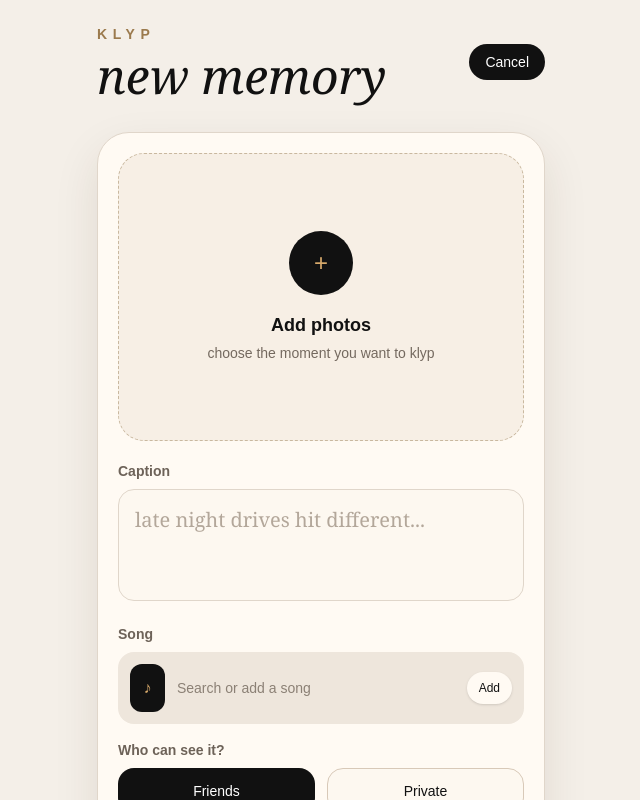
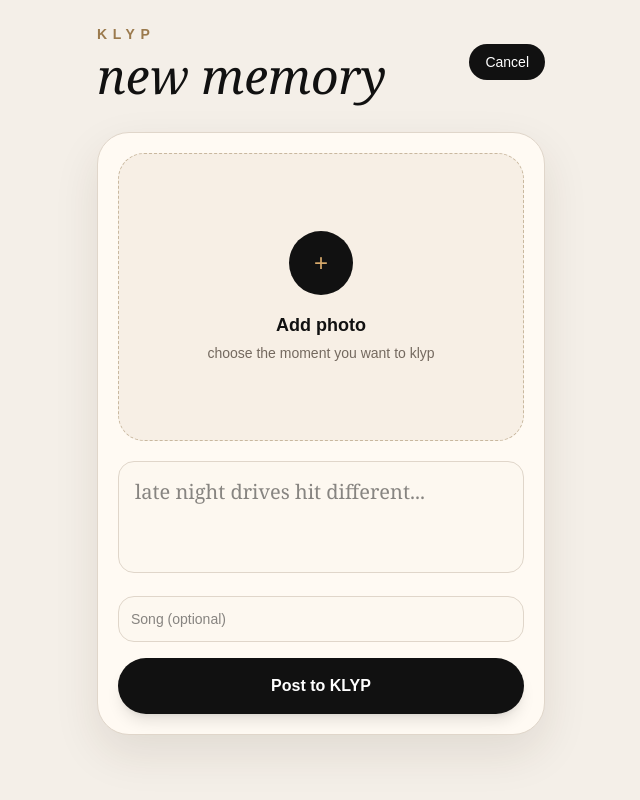
Before and after one commit to MrTeppy/klyp-app, a Next.js app: page /upload in a window 1280 px wide. Shown: the top 800 px of the page, without its empty margins (319-959 px from the left). Built offline with nearby package versions, Linux system fonts and the light colour scheme.

Commit message:
Fix upload page with working logic

```diff
--- a/app/upload/page.tsx
+++ b/app/upload/page.tsx
@@ -1,4 +1,52 @@
+"use client";
+
+import { useState } from "react";
+import { useRouter } from "next/navigation";
+
 export default function UploadPage() {
+  const router = useRouter();
+
+  const [file, setFile] = useState<File | null>(null);
+  const [preview, setPreview] = useState<string | null>(null);
+  const [caption, setCaption] = useState("");
+  const [song, setSong] = useState("");
+  const [loading, setLoading] = useState(false);
+
+  function handleFile(e: React.ChangeEvent<HTMLInputElement>) {
+    const selected = e.target.files?.[0];
+    if (!selected) return;
+
+    setFile(selected);
+    setPreview(URL.createObjectURL(selected));
+  }
+
+  async function handleSubmit(e: React.FormEvent) {
+    e.preventDefault();
+    if (!file) return alert("Add a photo first");
+
+    setLoading(true);
+
+    try {
+      const formData = new FormData();
+      formData.append("file", file);
+      formData.append("caption", caption);
+      formData.append("song", song);
+
+      // ⚠️ CHANGE THIS if your API route is different
+      await fetch("/api/upload", {
+        method: "POST",
+        body: formData,
+      });
+
+      router.push("/feed");
+    } catch (err) {
+      console.error(err);
+      alert("Upload failed");
+    } finally {
+      setLoading(false);
+    }
+  }
+
   return (
     <main className="min-h-screen bg-[#f4efe8] px-4 py-6 text-[#111]">
       <div className="mx-auto max-w-md">
@@ -10,78 +58,70 @@ export default function UploadPage() {
             <h1 className="mt-2 font-serif text-5xl italic">new memory</h1>
           </div>
 
-          <a
-            href="/feed"
+          <button
+            onClick={() => router.push("/feed")}
             className="rounded-full bg-[#111] px-4 py-2 text-sm text-white"
           >
             Cancel
-          </a>
+          </button>
         </header>
 
-        <section className="rounded-[32px] border border-[#e0d6ca] bg-[#fffaf3] p-5 shadow-[0_18px_45px_rgba(55,39,20,0.10)]">
+        <form
+          onSubmit={handleSubmit}
+          className="rounded-[32px] border border-[#e0d6ca] bg-[#fffaf3] p-5 shadow-[0_18px_45px_rgba(55,39,20,0.10)]"
+        >
+          {/* Upload */}
           <label className="mb-5 flex h-72 cursor-pointer flex-col items-center justify-center rounded-[26px] border border-dashed border-[#c9b89f] bg-[#f7efe5] text-center">
+            {preview ? (
+              <img
+                src={preview}
+                className="h-full w-full object-cover rounded-[26px]"
+              />
+            ) : (
+              <>
                 <div className="mb-4 flex h-16 w-16 items-center justify-center rounded-full bg-[#111] text-2xl text-[#d7a96b]">
                   +
                 </div>
-            <p className="text-lg font-semibold">Add photos</p>
+                <p className="text-lg font-semibold">Add photo</p>
                 <p className="mt-1 text-sm text-[#74695f]">
                   choose the moment you want to klyp
                 </p>
-            <input type="file" className="hidden" multiple accept="image/*" />
+              </>
+            )}
+
+            <input
+              type="file"
+              accept="image/*"
+              onChange={handleFile}
+              className="hidden"
+            />
           </label>
 
-          <div className="space-y-4">
-            <div>
-              <label className="mb-2 block text-sm font-semibold text-[#6d6258]">
-                Caption
-              </label>
+          {/* Caption */}
           <textarea
+            value={caption}
+            onChange={(e) => setCaption(e.target.value)}
             placeholder="late night drives hit different..."
-                className="h-28 w-full resize-none rounded-2xl border border-[#e0d6ca] bg-[#fdf8f0] p-4 font-serif text-xl outline-none placeholder:text-[#b3a79a]"
+            className="mb-4 h-28 w-full resize-none rounded-2xl border border-[#e0d6ca] bg-[#fdf8f0] p-4 font-serif text-xl outline-none"
           />
-            </div>
 
-            <div>
-              <label className="mb-2 block text-sm font-semibold text-[#6d6258]">
-                Song
-              </label>
-              <div className="flex items-center gap-3 rounded-2xl bg-[#eee6dc] p-3">
-                <div className="flex h-12 w-12 items-center justify-center rounded-xl bg-[#111] text-[#d7a96b]">
-                  ♪
-                </div>
+          {/* Song */}
           <input
-                  placeholder="Search or add a song"
-                  className="w-full bg-transparent text-sm outline-none placeholder:text-[#8b8075]"
+            value={song}
+            onChange={(e) => setSong(e.target.value)}
+            placeholder="Song (optional)"
+            className="mb-4 w-full rounded-2xl border border-[#e0d6ca] bg-[#fdf8f0] p-3 text-sm outline-none"
           />
-                <button className="rounded-full bg-[#fffaf3] px-3 py-2 text-xs shadow-sm">
-                  Add
+
+          {/* Submit */}
+          <button
+            type="submit"
+            disabled={loading}
+            className="w-full rounded-full bg-[#111] py-4 text-base font-semibold text-white shadow-lg disabled:opacity-50"
+          >
+            {loading ? "Posting..." : "Post to KLYP"}
           </button>
-              </div>
-            </div>
-
-            <div>
-              <label className="mb-2 block text-sm font-semibold text-[#6d6258]">
-                Who can see it?
-              </label>
-              <div className="grid grid-cols-2 gap-3">
-                <button className="rounded-2xl bg-[#111] px-4 py-3 text-sm text-white">
-                  Friends
-                </button>
-                <button className="rounded-2xl border border-[#d8c9b8] bg-[#fdf8f0] px-4 py-3 text-sm">
-                  Private
-                </button>
-              </div>
-            </div>
-
-            <button className="mt-3 w-full rounded-full bg-[#111] py-4 text-base font-semibold text-white shadow-lg">
-              Post to KLYP
-            </button>
-          </div>
-        </section>
-
-        <p className="mt-6 text-center text-sm text-[#7d7166]">
-          One song. Many perspectives.
-        </p>
+        </form>
       </div>
     </main>
   );
```
Lines whose indentation alone changed are shown as unchanged.
